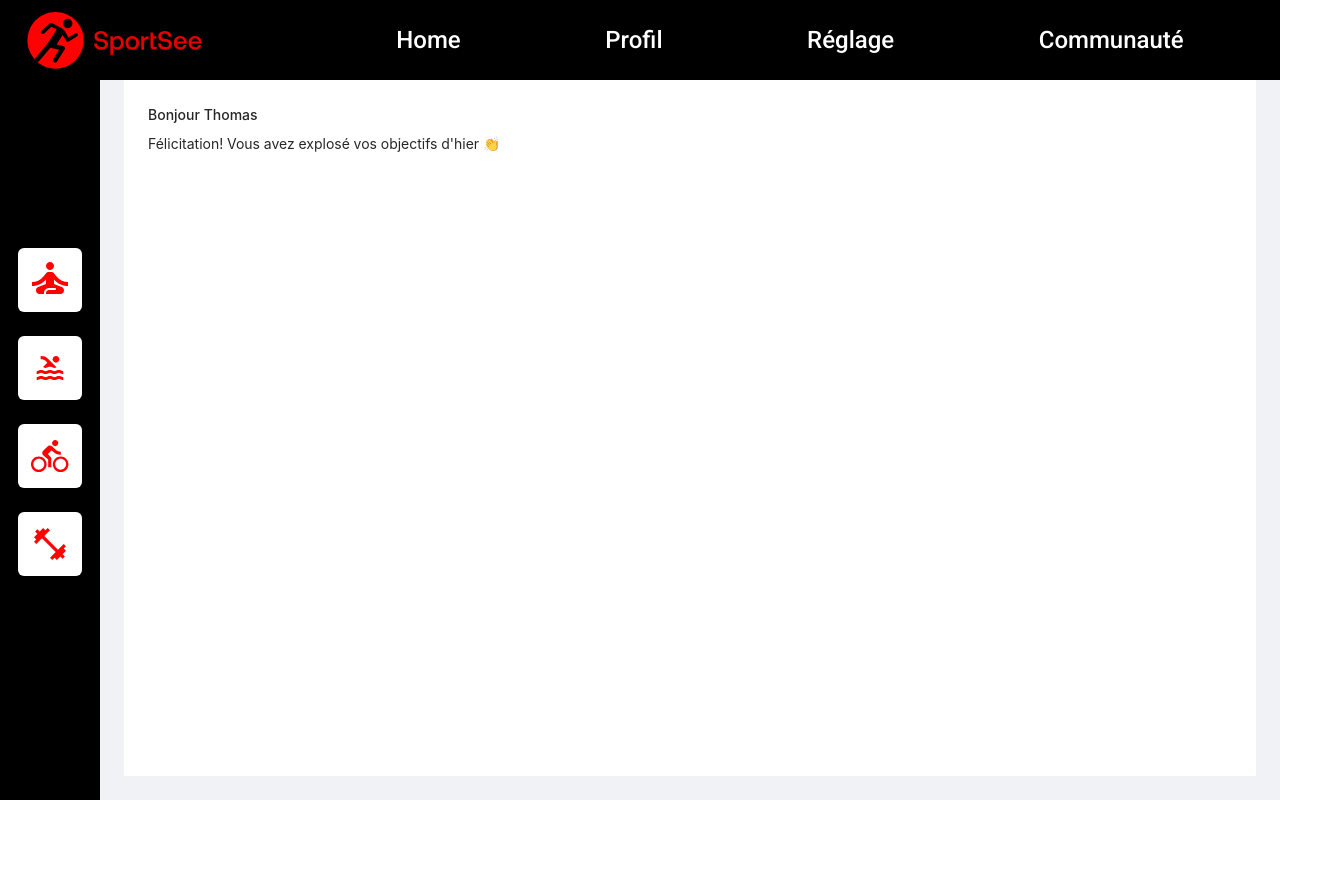
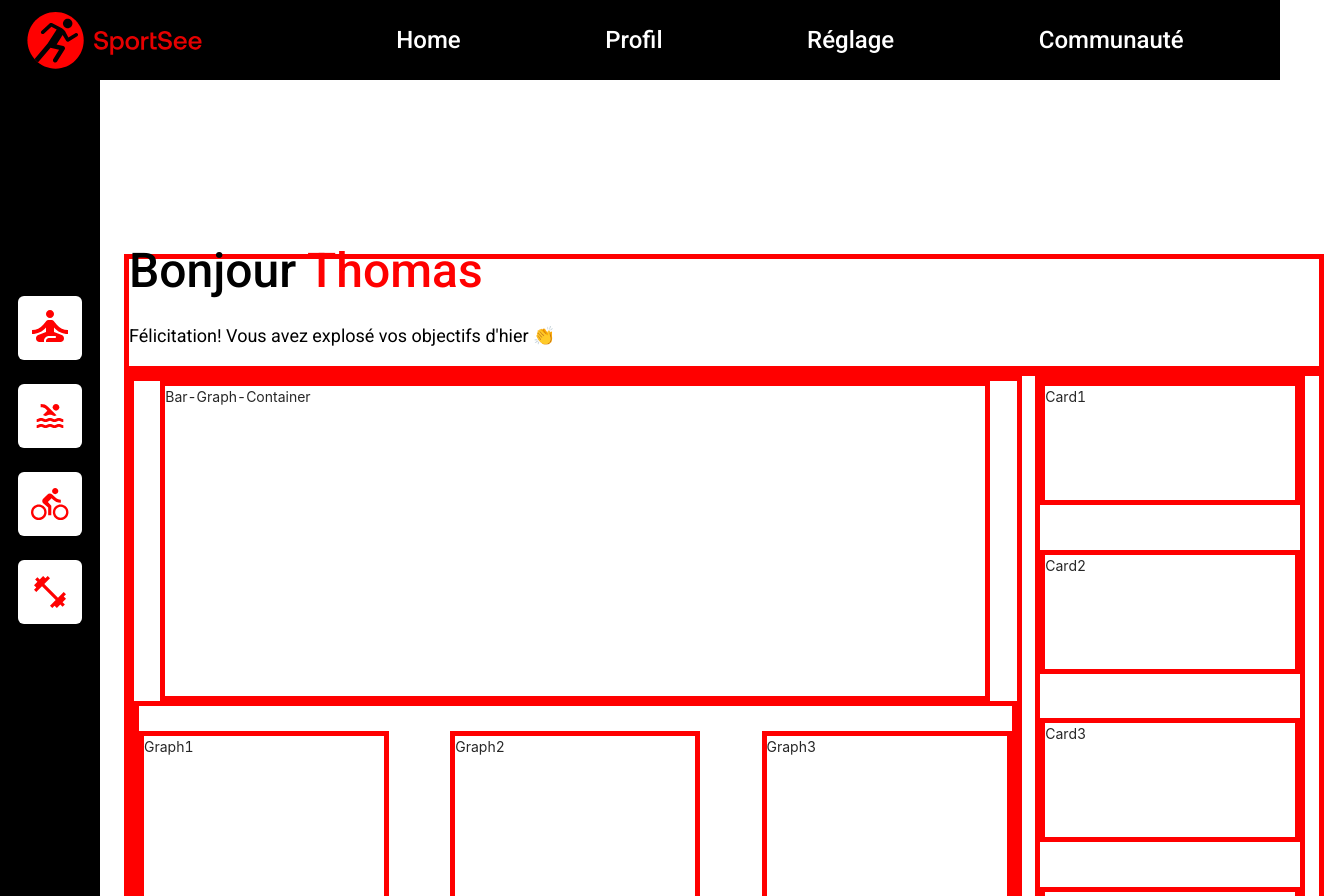
Before and after one commit to Atheane/beta-test-p9, a React (Create React App) app: page / in a window 1280 px wide. Shown: the top 896 px of the page, 1324 px wide, since content can reach past the window. Before the commit the page ends 800 px from the top, so only its background shows below. Built offline with nearby package versions, Linux system fonts and the light colour scheme.

Commit message:
integration of page with flexbox

```diff
--- a/src/components/Title.js
+++ b/src/components/Title.js
@@ -1,5 +1,6 @@
 import React from 'react'
+import '../scss/Title.scss'
 
 export default ({ firstName }) => {
-  return <h1> Bonjour {firstName} </h1>
+  return <h1 className='title'> Bonjour <span className='red'>{firstName}</span> </h1>
 }
--- a/src/containers/Content.js
+++ b/src/containers/Content.js
@@ -1,13 +1,41 @@
 import React from 'react'
 import Title from '../components/Title'
+
+import '../scss/Content.scss'
 
 export default () => {
   const firstName = 'Thomas'
   const message = "Félicitation! Vous avez explosé vos objectifs d'hier 👏"
   return (
-    <div>
-        <Title firstName={firstName} />
-        <p> {message} </p>
+    <div id='page-container'>
+      <div className='header-content'>
+          <Title firstName={firstName} />
+          <p> {message} </p>
+      </div>
+      <div className='content-container'>
+        <div className='graph-container'>
+          <div id='bar-graph-container'>
+            Bar-Graph-Container
+          </div>
+          <div id='lower-graph-container'>
+            <div className='lower-graph' id='lower-graph1'>
+              Graph1
+            </div>
+            <div className='lower-graph'id='lower-graph2'>
+              Graph2
+            </div>
+            <div className='lower-graph' id='lower-graph3'>
+              Graph3
+            </div>
+          </div>
+        </div>
+        <div className='card-container'>
+          <div className='card' id='card1'>Card1</div>
+          <div className='card' id='card2'>Card2</div>
+          <div className='card' id='card3'>Card3</div>
+          <div className='card' id='card4'>Card4</div>
+        </div>
+      </div>
     </div>
   )
 }
--- /dev/null
+++ b/src/scss/Content.scss
@@ -0,0 +1,61 @@
+
+.header-content {
+  p {
+    position: relative;
+    font-family: 'Roboto';
+    font-style: normal;
+    font-weight: normal;
+    font-size: 18px;
+    line-height: 24px;
+    color: black;
+    margin-top: 41px;
+  }
+}
+
+#page-container {
+  margin: auto;
+  margin-top: 150px;
+  width: 1200px;
+  .content-container {
+    display: flex;
+    .graph-container {
+      width: 75%;
+      #bar-graph-container {
+        width: 830px;
+        height: 320px;
+        margin: auto;
+      }
+      #lower-graph-container {
+        height: 310px;
+        display: flex;
+        justify-content: space-between;
+        align-items: center;
+        .lower-graph {
+          width: 250px;
+          height: 250px;
+        }
+      }
+    }
+    .card-container {
+      display: flex;
+      flex-direction: column;
+      justify-content: space-between;
+      margin-left: auto;
+      margin-right: auto;
+      .card {
+        width: 260px;
+        height: 124px;
+      }
+    }
+  }
+
+  div {
+    border: thick red solid;
+  }
+}
+
+@media (max-width: 1024px) {
+  #page-container {
+    max-width: 800px;
+  }
+}
--- a/src/scss/Layout.scss
+++ b/src/scss/Layout.scss
@@ -35,14 +35,18 @@
 }
 
 .ant-layout {
-  height: 90vh;
+  height: 120vh;
 }
 
 .ant-layout-sider {
-  height: 90vh;
+  height: 120vh;
   width: 120px;
 }
 
 .ant-menu-item a {
   margin-top: 500px;
 }
+
+.ant-layout.ant-layout-has-sider > .ant-layout, .ant-layout.ant-layout-has-sider > .ant-layout-content {
+  padding: 0px !important;
+}
--- /dev/null
+++ b/src/scss/Title.scss
@@ -0,0 +1,12 @@
+.title {
+  font-family: 'Roboto';
+  font-style: normal;
+  font-weight: 500;
+  font-size: 48px;
+  line-height: 24px;
+  color: #000000;
+}
+
+.red {
+  color: red;
+}
```
